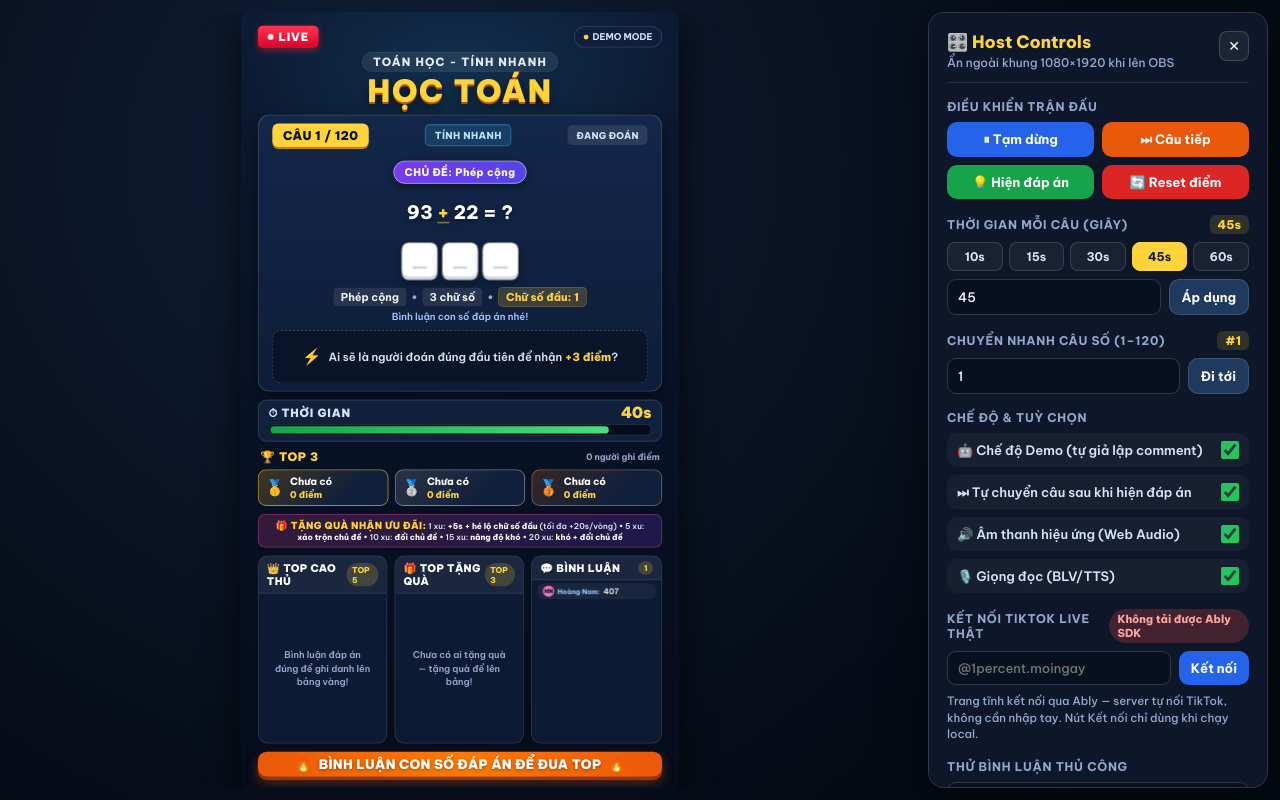
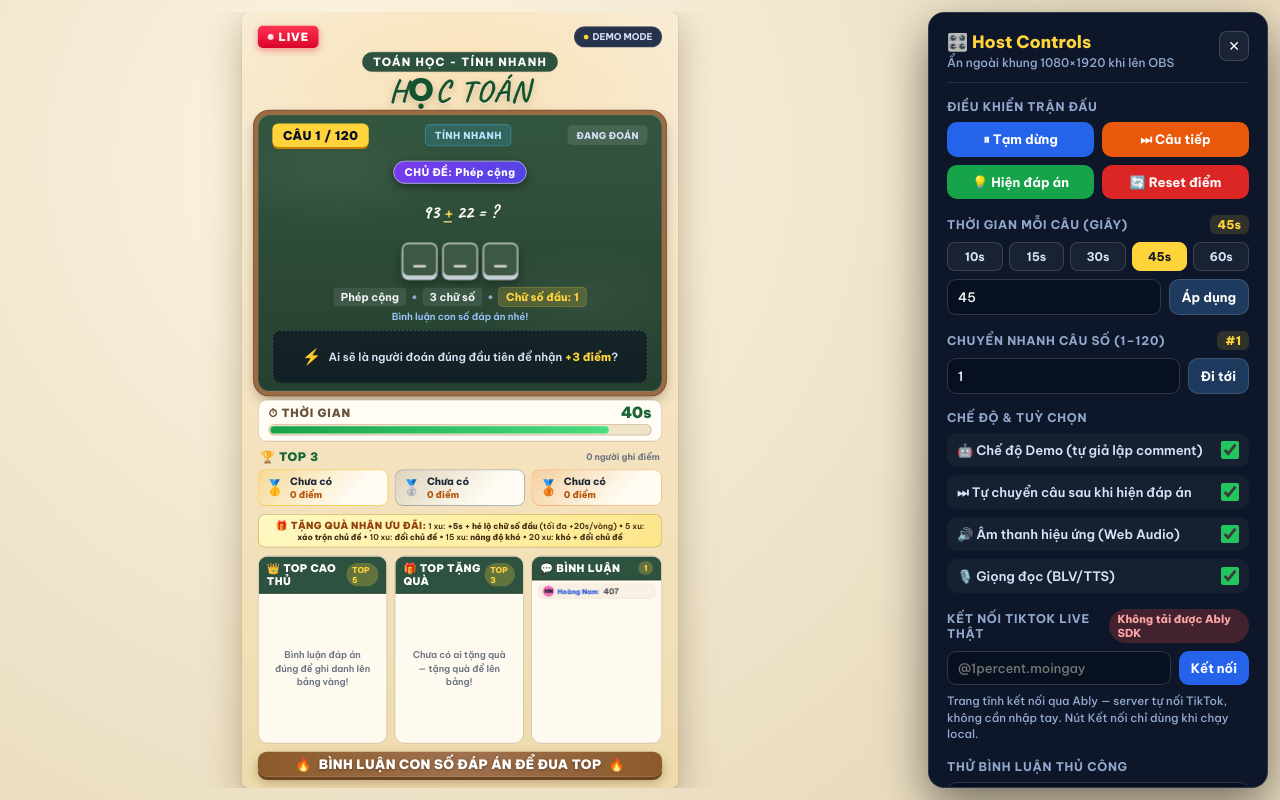
Before and after one commit to covipga-hash/hoc-toan-live, a plain HTML site: page index.html in a window 1280 px wide. Drawn offline with Linux system fonts and the light colour scheme.

Commit message:
Add files via upload

```diff
--- a/app.js
+++ b/app.js
@@ -446,20 +446,29 @@
     }, 7000);
   }
 
-  function voiceOnCorrect(name, prevLeaderName, wasFirstPoint, points = 1) {
+  function voiceOnCorrect(name, prevLeaderName, wasFirstPoint, points = 1, guessNum = null) {
     // Chỉ chúc mừng khi giọng đang rảnh — KHÔNG cắt ngang câu hỏi đang đọc.
     // Vòng 10s không đủ chỗ cho nhiều câu chúc mừng cắt nhau (đó là tiếng
     // "lặp lại rồi nhảy loạn xạ" Cơ nghe thấy): trước đây mỗi người đoán đúng
     // (hạng 1–2) đều cắt ngang bằng speechSynthesis.cancel() rồi đọc chúc mừng
     // + thêm 1 câu dẫn đầu nữa. Giờ chỉ 1 câu chúc mừng, nói khi rảnh thì thôi;
     // toast + bảng điểm vẫn báo ngay cho mọi người đoán đúng.
-    speak(`Chúc mừng ${name} đã đoán đúng, cộng ${points} điểm!`, false);
+    // Học Toán (Cơ 26/11): đọc to cả con số đáp án người đó vừa gõ.
+    if (guessNum != null) {
+      speak(`Chúc mừng ${name} đã đoán đúng, đáp án ${numToVi(guessNum)}, cộng ${points} điểm!`, false);
+    } else {
+      speak(`Chúc mừng ${name} đã đoán đúng, cộng ${points} điểm!`, false);
+    }
   }
 
   // Continuous commenter interaction: greet first-time commenters, cheer on
   // repeat commenters with no points yet, and call out anyone 1 point away
   // from the Top 3. Throttled: at most 1 cheer per person per 30s.
-  function voiceOnComment(user, awarded) {
+  // Học Toán (Cơ 26/11): MC đọc to đáp án số người xem vừa gõ.
+  // Chống loạn tiếng: chỉ đọc khi giọng đang rảnh — speak() đã chặn
+  // 1 câu thường/8s + không đè câu đang đọc + không đọc khi vòng còn ≤4s —
+  // và mỗi người tối đa 1 lần đọc/30s.
+  function voiceOnComment(user, awarded, guessNum = null) {
     if (awarded || state.phase !== 'playing') return;
     const key = String(user || '').toLowerCase();
     if (!key) return;
@@ -467,6 +476,13 @@
     e.count += 1;
     e.name = user;
     state.commenters.set(key, e);
+    if (guessNum != null) {
+      const now = Date.now();
+      if (now - (e.lastGuessRead || 0) >= 30000) {
+        if (speak(`${user} đoán ${numToVi(guessNum)}`, false)) e.lastGuessRead = now;
+      }
+      return;
+    }
     if (!state.greetedUsers.has(key)) {
       state.greetedUsers.add(key);
       speak(`Chào ${user}, lần đầu bình luận. Thử đoán câu này đi!`, false);
@@ -603,6 +619,15 @@
       .replace(/[\u0300-\u036f]/g, '')
       .replace(/đ/g, 'd')
       .replace(/Đ/g, 'D');
+  }
+
+  // Học Toán: trích con số đáp án đầu tiên trong bình luận (0..999).
+  // Trả về null khi không có số, hoặc số >999 (không thể là đáp án).
+  function extractGuessNumber(text) {
+    const groups = String(text || '').match(/\d+/g) || [];
+    if (groups.length === 0) return null;
+    const n = Number(groups[0]);
+    return Number.isFinite(n) && n >= 0 && n <= 999 ? n : null;
   }
 
   // Học Toán: đáp án là con số. Bình luận đúng khi chứa nhóm chữ số
@@ -978,6 +1003,9 @@
 
     state.totalComments += 1;
 
+    // Học Toán: con số đáp án trong bình luận (để MC đọc to).
+    const guessNum = extractGuessNumber(cleanText);
+
     const currentQ = state.questions[state.currentIndex];
     let awarded = false;
     let awardedPoints = 0;
@@ -1026,7 +1054,7 @@
       renderLeaderboard(cleanUser);
       // Voice the big moments only (1st +3, 2nd +2); later +1 scorers get
       // toast + leaderboard to keep the audio clean in a 10s round.
-      if (rank <= 2) voiceOnCorrect(cleanUser, prevLeaderName, wasFirstPoint, points);
+      if (rank <= 2) voiceOnCorrect(cleanUser, prevLeaderName, wasFirstPoint, points, guessNum);
 
       els.roundStatusPill.textContent = 'ĐÃ CÓ NGƯỜI ĐÚNG!';
       els.roundStatusPill.className = 'round-status-pill has-winner';
@@ -1040,7 +1068,7 @@
     }
 
     appendCommentToFeed(cleanUser, cleanText, awarded, awardedPoints);
-    voiceOnComment(cleanUser, awarded);
+    voiceOnComment(cleanUser, awarded, guessNum);
   }
 
   // -----------------------------
--- a/index.html
+++ b/index.html
@@ -8,6 +8,7 @@
   <link rel="preconnect" href="https://fonts.googleapis.com" />
   <link rel="preconnect" href="https://fonts.gstatic.com" crossorigin />
   <link href="https://fonts.googleapis.com/css2?family=Be+Vietnam+Pro:ital,wght@0,500;0,600;0,700;0,800;0,900;1,500&display=swap" rel="stylesheet" />
+  <link href="https://fonts.googleapis.com/css2?family=Caveat:wght@500;600;700&display=swap" rel="stylesheet" />
   <link rel="stylesheet" href="style.css?v=1" />
 </head>
 <body>
--- a/style.css
+++ b/style.css
@@ -1,17 +1,18 @@
 /* =========================================================
-   TikTok LIVE ĐOÁN TỪ — Tiếng Anh A2 (Exact 9:16 1080x1920)
-   Broadcast-grade high-contrast livestream stylesheet
+   TikTok LIVE HỌC TOÁN — Theme LỚP HỌC (Exact 9:16 1080x1920)
+   Clone từ game Đoán Từ (26/11): tường kem + bảng đen phấn trắng +
+   bàn gỗ + vở giấy kẻ dòng. Chỉ đổi màu/phông — giữ nguyên bố cục.
    ========================================================= */
 
 :root {
-  --bg-outer: #050a14;
-  --stage-bg-top: #0c1a33;
-  --stage-bg-mid: #081226;
-  --stage-bg-bot: #050c1a;
-
-  --surface-card: #10203d;
-  --surface-card-alt: #0d1a33;
-  --surface-elevated: #162b52;
+  --bg-outer: #e9dcc0;
+  --stage-bg-top: #f8ecd4;
+  --stage-bg-mid: #f5e3c0;
+  --stage-bg-bot: #eedcae;
+
+  --surface-card: #fffdf5;
+  --surface-card-alt: #fffaf0;
+  --surface-elevated: #ffffff;
   --border-subtle: rgba(255, 255, 255, 0.14);
   --border-strong: rgba(255, 255, 255, 0.24);
 
@@ -35,6 +36,7 @@
   --bronze: #fb923c;
 
   --font-main: 'Be Vietnam Pro', 'Segoe UI', system-ui, -apple-system, BlinkMacSystemFont, sans-serif;
+  --font-chalk: 'Caveat', 'Be Vietnam Pro', cursive; /* chữ viết phấn trên bảng */
 }
 
 *,
@@ -72,7 +74,7 @@ body {
   justify-content: center;
   gap: 20px;
   padding: 12px;
-  background: radial-gradient(circle at 30% 20%, #101e36 0%, #050a14 70%);
+  background: radial-gradient(circle at 30% 20%, #fdf6e3 0%, #e9dcc0 70%);
 }
 
 /* OBS / Fullscreen Clean Mode: zero padding, exact 1080x1920 fill */
@@ -112,10 +114,10 @@ body {
   gap: 20px;
   padding: 34px 40px 28px;
   background:
-    radial-gradient(ellipse 900px 520px at 50% 8%, rgba(56, 189, 248, 0.14) 0%, transparent 65%),
-    radial-gradient(ellipse 750px 480px at 50% 34%, rgba(255, 212, 59, 0.08) 0%, transparent 65%),
+    radial-gradient(ellipse 900px 520px at 50% 8%, rgba(255, 190, 80, 0.20) 0%, transparent 65%),
+    radial-gradient(ellipse 750px 480px at 50% 34%, rgba(255, 220, 130, 0.14) 0%, transparent 65%),
     linear-gradient(180deg, var(--stage-bg-top) 0%, var(--stage-bg-mid) 52%, var(--stage-bg-bot) 100%);
-  box-shadow: 0 28px 90px rgba(0, 0, 0, 0.72), 0 0 0 1px rgba(255, 255, 255, 0.08);
+  box-shadow: 0 28px 90px rgba(90, 60, 20, 0.35), 0 0 0 1px rgba(120, 85, 40, 0.25);
   border-radius: 18px;
 }
 
@@ -247,12 +249,12 @@ body {
   font-size: 28px;
   font-weight: 800;
   letter-spacing: 3px;
-  color: #e2eeff;
+  color: #fdfdf8;
   text-transform: uppercase;
   padding: 6px 26px;
   border-radius: 999px;
-  background: rgba(255, 255, 255, 0.08);
-  border: 1px solid rgba(255, 255, 255, 0.14);
+  background: #2e5240;
+  border: 1px solid #24402f;
 }
 
 .game-title {
@@ -260,8 +262,9 @@ body {
   font-weight: 900;
   line-height: 1.02;
   letter-spacing: 4px;
-  color: var(--yellow-bright);
-  text-shadow: 0 6px 0 #b45309, 0 14px 28px rgba(0, 0, 0, 0.55);
+  color: #14532d;
+  font-family: var(--font-chalk);
+  text-shadow: 0 3px 0 rgba(255, 255, 255, 0.65), 0 8px 18px rgba(90, 60, 20, 0.25);
 }
 
 /* =========================================================
@@ -278,15 +281,18 @@ body {
   padding: 20px 34px 18px;
   min-height: 600px;
   border-radius: 28px;
-  background: linear-gradient(180deg, #13274a 0%, #0e1d38 100%);
+  background:
+    radial-gradient(ellipse 420px 180px at 18% 22%, rgba(255, 255, 255, 0.05) 0%, transparent 70%),
+    radial-gradient(ellipse 380px 200px at 82% 68%, rgba(255, 255, 255, 0.04) 0%, transparent 70%),
+    linear-gradient(180deg, #33563f 0%, #26402f 100%);
   border: 2px solid rgba(255, 255, 255, 0.16);
-  box-shadow: inset 0 1px 0 rgba(255, 255, 255, 0.12), 0 16px 36px rgba(0, 0, 0, 0.42);
+  box-shadow: 0 0 0 10px #9c6b43, 0 0 0 12px #7a4f30, inset 0 1px 0 rgba(255, 255, 255, 0.12), 0 16px 36px rgba(0, 0, 0, 0.42);
   transition: border-color 0.3s ease, box-shadow 0.3s ease;
 }
 
 .question-stage.is-revealed {
   border-color: rgba(34, 197, 94, 0.65);
-  box-shadow: inset 0 1px 0 rgba(134, 239, 172, 0.2), 0 16px 40px rgba(22, 163, 74, 0.22);
+  box-shadow: 0 0 0 10px #9c6b43, 0 0 0 12px #7a4f30, inset 0 1px 0 rgba(134, 239, 172, 0.2), 0 16px 40px rgba(22, 163, 74, 0.22);
 }
 
 .question-meta-row {
@@ -352,16 +358,17 @@ body {
 
 .question-text {
   font-size: 46px;
-  font-weight: 800;
+  font-weight: 700;
   line-height: 1.24;
-  color: var(--text-white);
-  text-shadow: 0 3px 12px rgba(0, 0, 0, 0.4);
+  font-family: var(--font-chalk);
+  color: #fdfdf8;
+  text-shadow: 0 0 3px rgba(255, 255, 255, 0.55), 0 2px 8px rgba(0, 0, 0, 0.35);
 }
 
 .question-text .kw {
-  color: var(--yellow-bright);
+  color: #ffd93b;
   text-decoration: underline;
-  text-decoration-color: rgba(255, 212, 59, 0.45);
+  text-decoration-color: rgba(255, 217, 59, 0.45);
   text-underline-offset: 8px;
 }
 
@@ -385,8 +392,10 @@ body {
   width: 88px;
   height: 84px;
   border-radius: 16px;
-  background: #ffffff;
-  color: #0f172a;
+  background: rgba(255, 255, 255, 0.08);
+  border: 3px solid rgba(253, 253, 248, 0.85);
+  color: #fdfdf8;
+  font-family: var(--font-chalk);
   display: flex;
   align-items: center;
   justify-content: center;
@@ -403,7 +412,7 @@ body {
   width: 40%;
   height: 6px;
   border-radius: 4px;
-  background: #cbd5e1;
+  background: #d8d8c8;
   position: absolute;
   bottom: 20px;
 }
@@ -432,8 +441,9 @@ body {
 
 /* Revealed Green Answer Boxes */
 .letter-box.revealed {
-  background: linear-gradient(180deg, #22c55e 0%, #16a34a 100%);
+  background: linear-gradient(180deg, #2f9e44 0%, #1e7a34 100%);
   color: #ffffff;
+  border: 3px solid #bbf7d0;
   box-shadow: 0 8px 0 #14532d, 0 14px 26px rgba(22, 163, 74, 0.42);
   animation: tileFlipPop 0.48s cubic-bezier(0.22, 1, 0.36, 1) both;
 }
@@ -586,10 +596,10 @@ body {
 }
 
 .reveal-ipa {
-  font-size: 32px;
+  font-size: 38px;
   font-weight: 700;
   color: var(--yellow-bright);
-  font-family: 'Segoe UI', system-ui, sans-serif;
+  font-family: var(--font-chalk);
 }
 
 .reveal-equals {
@@ -599,9 +609,10 @@ body {
 }
 
 .reveal-meaning {
-  font-size: 33px;
-  font-weight: 800;
+  font-size: 38px;
+  font-weight: 700;
   color: #ffffff;
+  font-family: var(--font-chalk);
 }
 
 .next-countdown-pill {
@@ -642,7 +653,7 @@ body {
   padding: 11px 24px 13px;
   border-radius: 22px;
   background: var(--surface-card);
-  border: 2px solid var(--border-subtle);
+  border: 2px solid rgba(120, 85, 40, 0.3);
 }
 
 .timer-header {
@@ -655,14 +666,14 @@ body {
   font-size: 28px;
   font-weight: 900;
   letter-spacing: 2px;
-  color: var(--text-soft);
+  color: #6b543a;
 }
 
 .timer-value {
   font-size: 38px;
   font-weight: 900;
   line-height: 1;
-  color: var(--yellow-bright);
+  color: #166534;
   font-variant-numeric: tabular-nums;
 }
 
@@ -684,8 +695,8 @@ body {
   width: 100%;
   height: 28px;
   border-radius: 999px;
-  background: rgba(4, 10, 22, 0.85);
-  border: 2px solid rgba(255, 255, 255, 0.12);
+  background: #efe3c8;
+  border: 2px solid rgba(120, 85, 40, 0.35);
   overflow: hidden;
   padding: 3px;
 }
@@ -728,13 +739,13 @@ body {
   font-size: 29px;
   font-weight: 900;
   letter-spacing: 1.5px;
-  color: var(--yellow-bright);
+  color: #166534;
 }
 
 .top3-sub {
   font-size: 22px;
   font-weight: 700;
-  color: var(--text-muted);
+  color: #6b7280;
 }
 
 .top3-grid {
@@ -750,23 +761,23 @@ body {
   padding: 11px 16px;
   border-radius: 20px;
   background: var(--surface-card);
-  border: 2px solid var(--border-subtle);
+  border: 2px solid rgba(120, 85, 40, 0.3);
   min-width: 0;
   transition: transform 0.25s ease;
 }
 
 .top3-card.rank-1 {
-  background: linear-gradient(135deg, rgba(251, 191, 36, 0.22) 0%, rgba(16, 32, 61, 0.96) 72%);
+  background: linear-gradient(135deg, rgba(251, 191, 36, 0.25) 0%, rgba(255, 253, 245, 0.96) 72%);
   border-color: rgba(251, 191, 36, 0.65);
 }
 
 .top3-card.rank-2 {
-  background: linear-gradient(135deg, rgba(226, 232, 240, 0.16) 0%, rgba(16, 32, 61, 0.96) 72%);
-  border-color: rgba(226, 232, 240, 0.45);
+  background: linear-gradient(135deg, rgba(148, 163, 184, 0.22) 0%, rgba(255, 253, 245, 0.96) 72%);
+  border-color: rgba(100, 116, 139, 0.5);
 }
 
 .top3-card.rank-3 {
-  background: linear-gradient(135deg, rgba(251, 146, 60, 0.18) 0%, rgba(16, 32, 61, 0.96) 72%);
+  background: linear-gradient(135deg, rgba(251, 146, 60, 0.22) 0%, rgba(255, 253, 245, 0.96) 72%);
   border-color: rgba(251, 146, 60, 0.5);
 }
 
@@ -794,7 +805,7 @@ body {
 .top3-name {
   font-size: 25px;
   font-weight: 800;
-  color: #ffffff;
+  color: #1f2937;
   white-space: nowrap;
   overflow: hidden;
   text-overflow: ellipsis;
@@ -804,7 +815,7 @@ body {
   margin-top: 3px;
   font-size: 23px;
   font-weight: 800;
-  color: var(--yellow-bright);
+  color: #b45309;
 }
 
 /* =========================================================
@@ -825,7 +836,7 @@ body {
   min-height: 0;
   border-radius: 24px;
   background: var(--surface-card-alt);
-  border: 2px solid var(--border-subtle);
+  border: 2px solid rgba(120, 85, 40, 0.3);
   overflow: hidden;
 }
 
@@ -834,8 +845,8 @@ body {
   align-items: center;
   justify-content: space-between;
   padding: 12px 20px;
-  background: rgba(255, 255, 255, 0.06);
-  border-bottom: 2px solid rgba(255, 255, 255, 0.1);
+  background: #2e5240;
+  border-bottom: 2px solid #24402f;
   flex-shrink: 0;
 }
 
@@ -849,7 +860,7 @@ body {
 .panel-count {
   padding: 4px 14px;
   border-radius: 999px;
-  background: rgba(255, 212, 59, 0.18);
+  background: rgba(255, 212, 59, 0.25);
   color: var(--yellow-bright);
   font-size: 20px;
   font-weight: 800;
@@ -875,7 +886,7 @@ body {
   text-align: center;
   font-size: 23px;
   font-weight: 600;
-  color: var(--text-muted);
+  color: #6b7280;
   line-height: 1.45;
 }
 
@@ -886,8 +897,8 @@ body {
   gap: 12px;
   padding: 8px 14px;
   border-radius: 14px;
-  background: rgba(255, 255, 255, 0.055);
-  border: 1px solid rgba(255, 255, 255, 0.07);
+  background: rgba(120, 85, 40, 0.06);
+  border: 1px solid rgba(120, 85, 40, 0.12);
 }
 
 .lb-row.lb-top1 {
@@ -927,7 +938,7 @@ body {
   min-width: 0;
   font-size: 24px;
   font-weight: 700;
-  color: #ffffff;
+  color: #1f2937;
   white-space: nowrap;
   overflow: hidden;
   text-overflow: ellipsis;
@@ -937,8 +948,8 @@ body {
   flex-shrink: 0;
   padding: 5px 14px;
   border-radius: 999px;
-  background: rgba(255, 212, 59, 0.18);
-  color: var(--yellow-bright);
+  background: rgba(251, 191, 36, 0.25);
+  color: #92400e;
   font-size: 22px;
   font-weight: 900;
   font-variant-numeric: tabular-nums;
@@ -952,8 +963,8 @@ body {
   gap: 8px;
   padding: 4px 12px;
   border-radius: 15px;
-  background: rgba(255, 255, 255, 0.055);
-  border: 1px solid rgba(255, 255, 255, 0.07);
+  background: rgba(120, 85, 40, 0.06);
+  border: 1px solid rgba(120, 85, 40, 0.12);
   animation: commentIn 0.26s cubic-bezier(0.22, 1, 0.36, 1) both;
 }
 
@@ -991,7 +1002,7 @@ body {
 .comment-author {
   font-size: 17px;
   font-weight: 800;
-  color: #93c5fd;
+  color: #1d4ed8;
   white-space: nowrap;
   overflow: hidden;
   text-overflow: ellipsis;
@@ -1000,12 +1011,12 @@ body {
 
 .comment-author::after {
   content: ":";
-  color: var(--text-muted);
+  color: #9ca3af;
   margin-left: 0;
 }
 
 .comment-item.is-correct .comment-author {
-  color: #86efac;
+  color: #15803d;
 }
 
 .comment-badge-win {
@@ -1022,7 +1033,7 @@ body {
   margin-top: 0;
   font-size: 19px;
   font-weight: 600;
-  color: #ffffff;
+  color: #1f2937;
   line-height: 1.2;
   word-break: break-word;
   flex: 1;
@@ -1044,8 +1055,8 @@ body {
   gap: 18px;
   padding: 11px 28px;
   border-radius: 22px;
-  background: linear-gradient(90deg, #ea580c 0%, #ff7a00 50%, #ea580c 100%);
-  box-shadow: 0 8px 0 #9a3412, 0 14px 28px rgba(234, 88, 12, 0.4);
+  background: linear-gradient(90deg, #8b5a2b 0%, #a0714f 50%, #8b5a2b 100%);
+  box-shadow: 0 8px 0 #6b4423, 0 14px 28px rgba(107, 68, 35, 0.4);
   text-align: center;
 }
 
@@ -1074,7 +1085,7 @@ body {
   align-items: center;
   justify-content: center;
   padding: 54px;
-  background: rgba(5, 11, 24, 0.92);
+  background: rgba(43, 32, 18, 0.94);
   backdrop-filter: blur(10px);
 }
 
@@ -1082,7 +1093,7 @@ body {
   width: 100%;
   padding: 58px 46px;
   border-radius: 36px;
-  background: linear-gradient(180deg, #13284d 0%, #0b172e 100%);
+  background: linear-gradient(180deg, #33563f 0%, #26402f 100%);
   border: 3px solid rgba(255, 212, 59, 0.55);
   box-shadow: 0 28px 80px rgba(0, 0, 0, 0.7);
   text-align: center;
@@ -1101,7 +1112,7 @@ body {
   font-size: 28px;
   font-weight: 800;
   letter-spacing: 3px;
-  color: #93c5fd;
+  color: #fde68a;
 }
 
 .end-title {
@@ -1173,7 +1184,7 @@ body {
 .end-stat-lbl {
   font-size: 21px;
   font-weight: 700;
-  color: var(--text-muted);
+  color: #d1d5db;
 }
 
 .end-replay-btn {
@@ -1539,8 +1550,8 @@ body {
   gap: 12px;
   padding: 9px 14px;
   border-radius: 14px;
-  background: rgba(255, 255, 255, 0.055);
-  border: 1px solid rgba(255, 255, 255, 0.07);
+  background: rgba(120, 85, 40, 0.06);
+  border: 1px solid rgba(120, 85, 40, 0.12);
 }
 
 .donor-row.lb-top1 {
@@ -1549,8 +1560,8 @@ body {
 }
 
 .donor-row.lb-top2 {
-  background: rgba(255, 255, 255, 0.08);
-  border-color: rgba(255, 255, 255, 0.14);
+  background: rgba(100, 116, 139, 0.14);
+  border-color: rgba(100, 116, 139, 0.3);
 }
 
 .donor-row.lb-top3 {
@@ -1597,7 +1608,7 @@ body {
 .donor-name {
   font-size: 23px;
   font-weight: 700;
-  color: #ffffff;
+  color: #1f2937;
   white-space: nowrap;
   overflow: hidden;
   text-overflow: ellipsis;
@@ -1606,7 +1617,7 @@ body {
 .donor-meta {
   font-size: 20px;
   font-weight: 800;
-  color: #f9a8d4;
+  color: #be185d;
   font-variant-numeric: tabular-nums;
   white-space: nowrap;
 }
@@ -1619,8 +1630,8 @@ body {
   flex-shrink: 0;
   padding: 10px 22px;
   border-radius: 18px;
-  background: linear-gradient(135deg, rgba(236, 72, 153, 0.2) 0%, rgba(124, 58, 237, 0.2) 100%);
-  border: 2px solid rgba(236, 72, 153, 0.45);
+  background: linear-gradient(135deg, #fef9c3 0%, #fde68a 100%);
+  border: 2px solid rgba(180, 130, 40, 0.5);
   text-align: center;
 }
 
@@ -1628,17 +1639,17 @@ body {
   font-size: 20px;
   font-weight: 600;
   line-height: 1.35;
-  color: var(--text-soft);
+  color: #3f2d12;
 }
 
 .gift-perks-title {
   font-size: 24px;
   font-weight: 900;
   letter-spacing: 1px;
-  color: var(--yellow-bright);
+  color: #92400e;
 }
 
 .gift-perks-line strong {
-  color: #ffffff;
-  font-weight: 800;
-}
+  color: #3f2d12;
+  font-weight: 800;
+}
```
